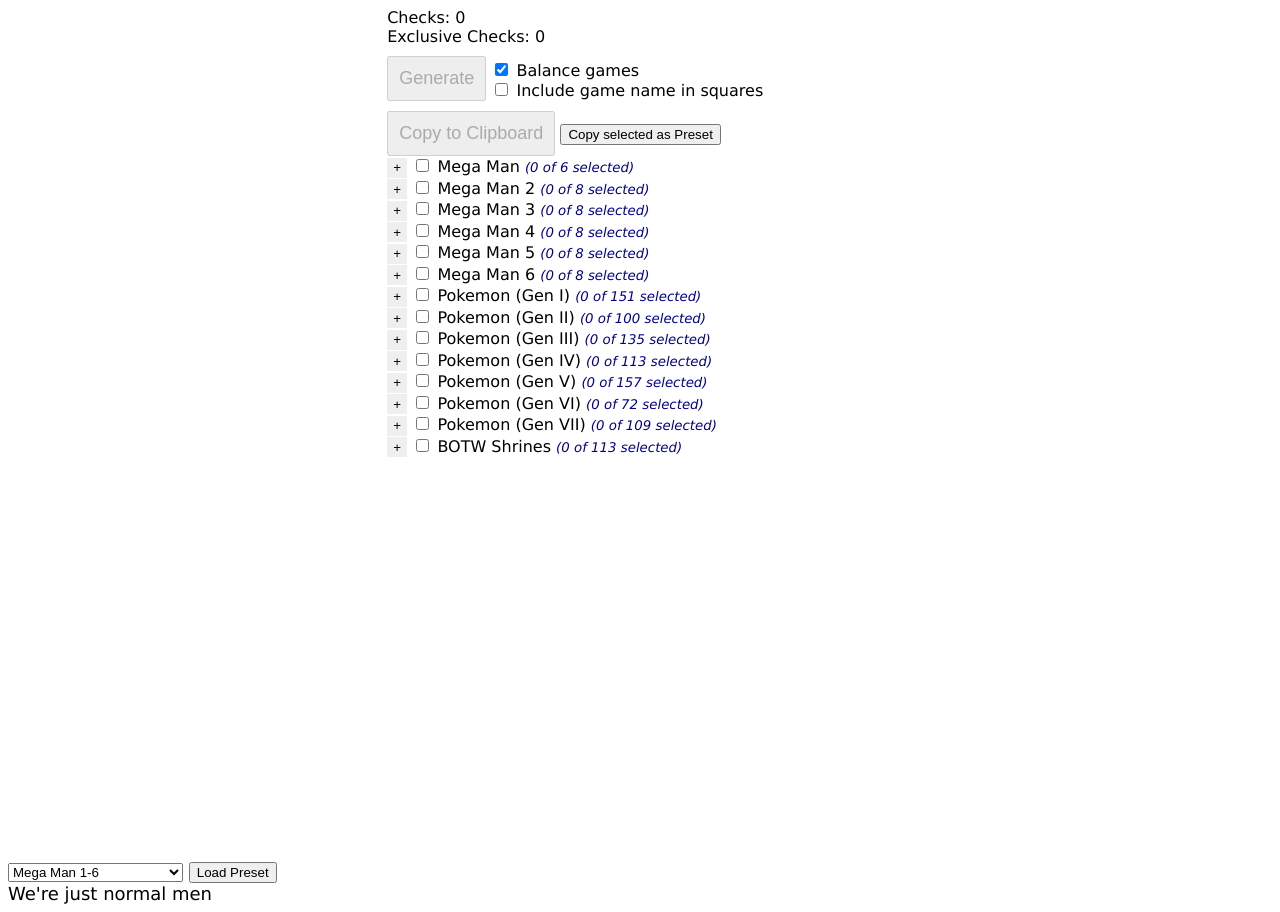
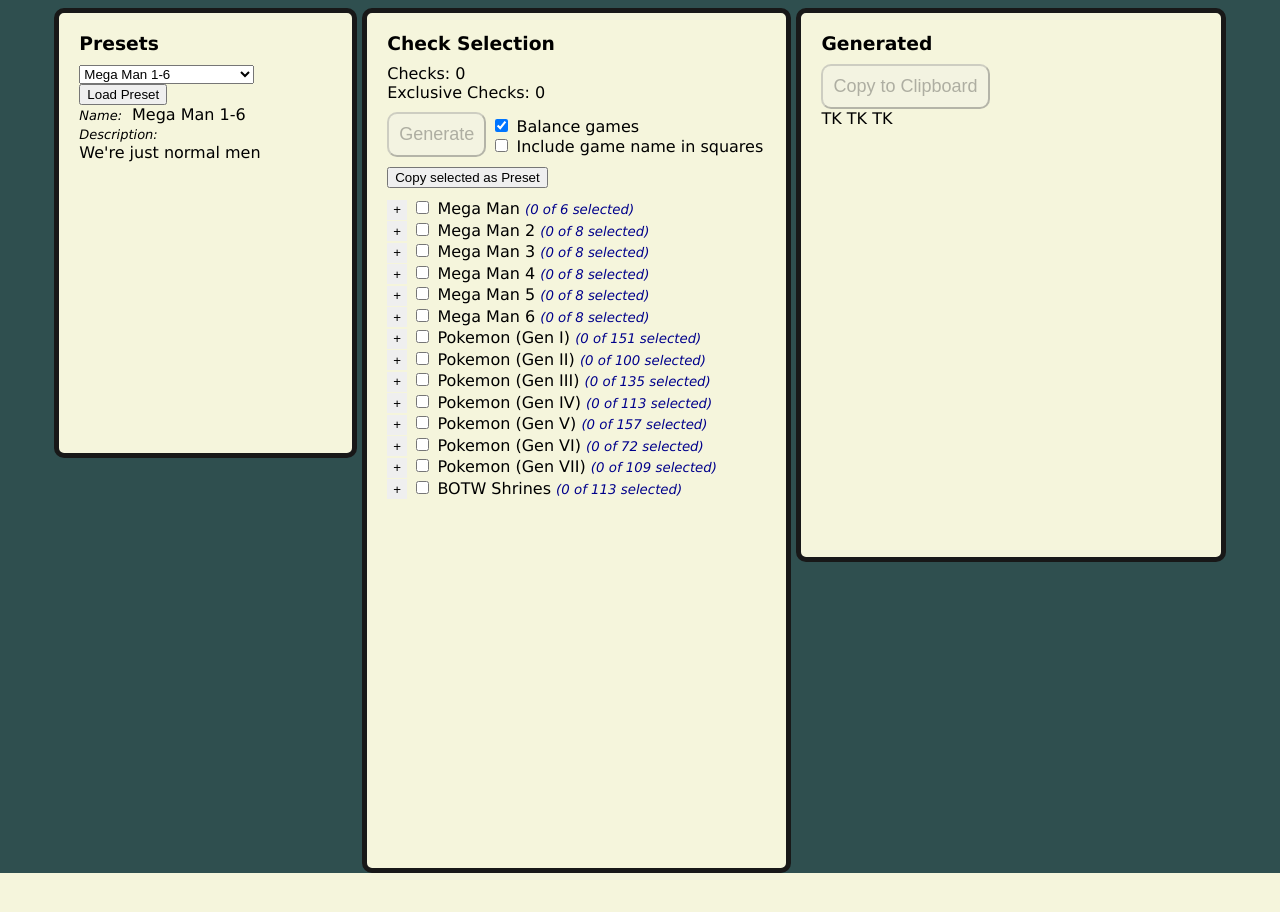
Before and after one commit to wcolding/multibingo, a Flask app: page / in a window 1280 px wide. After the commit the page ends 873 px from the top, so only its background shows below. Run offline with Flask 3, Linux system fonts and the light colour scheme.

Commit message:
Graphic design is my passion

```diff
--- a/static/App.css
+++ b/static/App.css
@@ -1,5 +1,44 @@
+html {
+    height: 100%;
+}
+
 body {
     font-family: Verdana, Geneva, Tahoma, sans-serif;
+    height: 90%;
+    background-color: darkslategrey;
+    text-align: center;
+}
+
+h3 {
+    padding: 0;
+    margin-top: 0;
+    margin-bottom: 10px;
+}
+
+.section {
+    display: inline-block;
+    vertical-align: top;
+    background-color: beige;
+    border-radius: 10px;
+    border: 5px;
+    border-style: solid;
+    border-color: rgb(24, 24, 24);
+    padding: 20px;
+    text-align: left;
+}
+
+#presetLoad {
+    width: 20%;
+    height: 400px;
+}
+
+#checkSelection {
+    width: 30%;
+}
+
+#generatedSection {
+    width: 30%;
+    height: 70%;
 }
 
 .gameName {
@@ -27,15 +66,12 @@
     display: none;
 }
 
-.gameSelectionBox {
-    display: inline-block;
-    margin-left: 30%;
-    width: 50%;
-}
+
 
 .bigButton {
     padding: 10px;
     font-size: large;
+    border-radius: 10px;
 }
 
 .generateSection {
@@ -66,8 +102,8 @@
 }
 
 .scrollingGamesList {
-    width: 500px;
-    height: 700px;
+    margin-top: 10px;
+    height: 650px;
     overflow: auto;
 }
 
@@ -80,11 +116,27 @@
 }
 
 .presetLoad {
+    vertical-align: top;
+    padding-left: 5%;
     display: inline-block;
-    font-size: large;
+    width: 20%;
+    height: 400px;
+    background-color: beige;
+    border-radius: 10px;
+    border: 5px;
+    border-style: solid;
+    border-color: rgb(24, 24, 24);
+    padding: 10px;
 }
 
 .optionsSection {
     display: inline-block;
     vertical-align: middle;
 }
+
+.presetNameLabel, .presetDescLabel {
+    display: inline-block;
+    font-size: small;
+    font-style: italic;
+    margin-right: 10px;
+}
--- a/static/App.js
+++ b/static/App.js
@@ -32,7 +32,9 @@
 }
 
 function updatePresetDesc(index) {
+    let nameElement = document.getElementById("presetName");
     let descElement = document.getElementById("presetDesc");
+    nameElement.innerText = presets[index].name;
     descElement.innerText = presets[index].desc;
 }
 
--- a/templates/App.html
+++ b/templates/App.html
@@ -13,9 +13,22 @@
             const lastSettingString = {{ last_setting|tojson }};
         </script>
         <script type="text/javascript" src="../static/App.js"></script>
-        <div class="generatedBoardString" id="generatedBoard">{{ generated }}</div>
         <div class="lastSettingString" id="lastSetting">{{ last_setting }}</div>
-        <div class="gameSelectionBox" id="gameSelection">
+
+        <div class="section" id="presetLoad">
+            <h3>Presets</h3>
+            <select id="presetsDropdown" onclick="updatePresetDesc(options.selectedIndex)">
+                {% for preset in presets %}
+                <option>{{preset.name}}</option>
+                {% endfor %}
+            </select>
+            <button id="loadPresetButton" onclick="loadSelectedPreset()">Load Preset</button><br>
+            <div class="presetNameLabel">Name:</div><div style="display: inline-block;" id="presetName"></div><br>
+            <div class="presetDescLabel">Description:</div><div style="display: inline-block;" id="presetDesc"></div>
+        </div>
+
+        <div class="section" id="checkSelection">
+            <h3>Check Selection</h3>
             <div class="counterSection">
                 <div class="checksCounter">Checks: 0</div>
                 <div class="objsCounter">Exclusive Checks: 0</div>
@@ -33,7 +46,6 @@
                     </div>
 
                 </form>
-                <button class="bigButton" onclick="copyBoard()" {% if generated == '' %}disabled{% endif %}>Copy to Clipboard</button>
                 <button onclick="copySelectedAsPreset()">Copy selected as Preset</button>
                 <br>
             </div>
@@ -67,14 +79,12 @@
                 {% endfor %}
             </div>
         </div>
-        <div class="presetLoad">
-            <select id="presetsDropdown" onclick="updatePresetDesc(options.selectedIndex)">
-                {% for preset in presets %}
-                <option>{{preset.name}}</option>
-                {% endfor %}
-            </select>
-            <button id="loadPresetButton" onclick="loadSelectedPreset()">Load Preset</button>
-            <div id="presetDesc"></div>
+
+        <div class="section" id="generatedSection">
+            <h3>Generated</h3>
+            <div class="generatedBoardString" id="generatedBoard">{{ generated }}</div>
+            <button class="bigButton" onclick="copyBoard()" {% if generated == '' %}disabled{% endif %}>Copy to Clipboard</button><br>
+            TK TK TK
         </div>
 
     </body>
```
